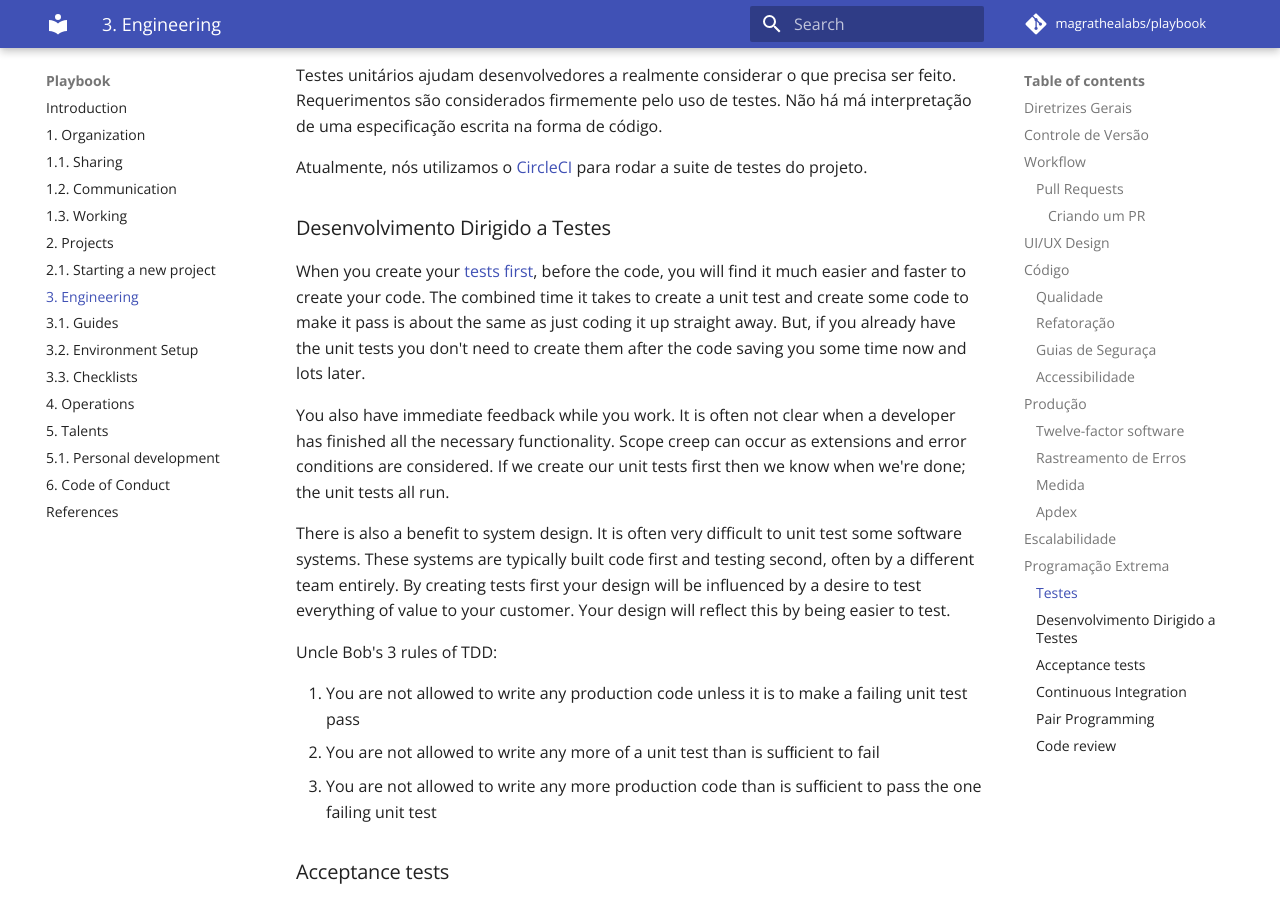
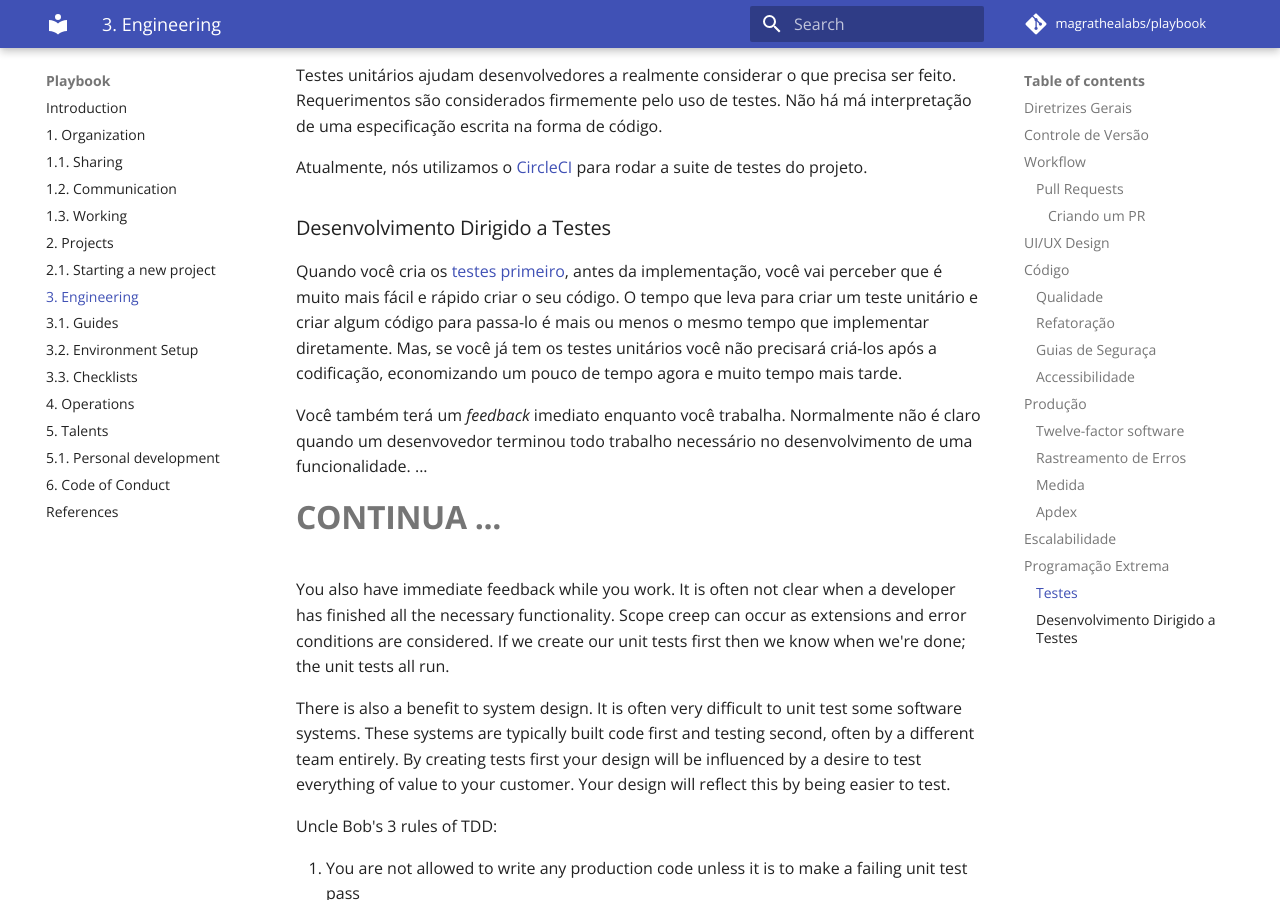
Before and after one commit to magrathealabs/playbook, an MkDocs documentation site: the page built from docs/3-engineering.md, in a window 1280 px wide and 900 px high, scrolled down 5393 px. Built offline with MkDocs 1.6.1 and Material for MkDocs 9.7.7, drawn with Linux system fonts in a browser that asks for light colours; comment, search, counter and statistics services are not loaded.

Commit message:
Translate some more

```diff
--- a/docs/3-engineering.md
+++ b/docs/3-engineering.md
@@ -166,7 +166,11 @@ Atualmente, nós utilizamos o [CircleCI](http://circleci.com/) para rodar a suit
 
 ### Desenvolvimento Dirigido a Testes
 
-When you create your [tests first](http://www.extremeprogramming.org/rules/testfirst.html), before the code, you will find it much easier and faster to create your code. The combined time it takes to create a unit test and create some code to make it pass is about the same as just coding it up straight away. But, if you already have the unit tests you don't need to create them after the code saving you some time now and lots later.
+Quando você cria os [testes primeiro](http://www.extremeprogramming.org/rules/testfirst.html), antes da implementação, você vai perceber que é muito mais fácil e rápido criar o seu código. O tempo que leva para criar um teste unitário e criar algum código para passa-lo é mais ou menos o mesmo tempo que implementar diretamente. Mas, se você já tem os testes unitários você não precisará criá-los após a codificação, economizando um pouco de tempo agora e muito tempo mais tarde.
+
+Você também terá um *feedback* imediato enquanto você trabalha. Normalmente não é claro quando um desenvovedor terminou todo trabalho necessário no desenvolvimento de uma funcionalidade. ...
+
+# **CONTINUA ...**
 
 You also have immediate feedback while you work. It is often not clear when a developer has finished all the necessary functionality. Scope creep can occur as extensions and error conditions are considered. If we create our unit tests first then we know when we're done; the unit tests all run.
 
```
